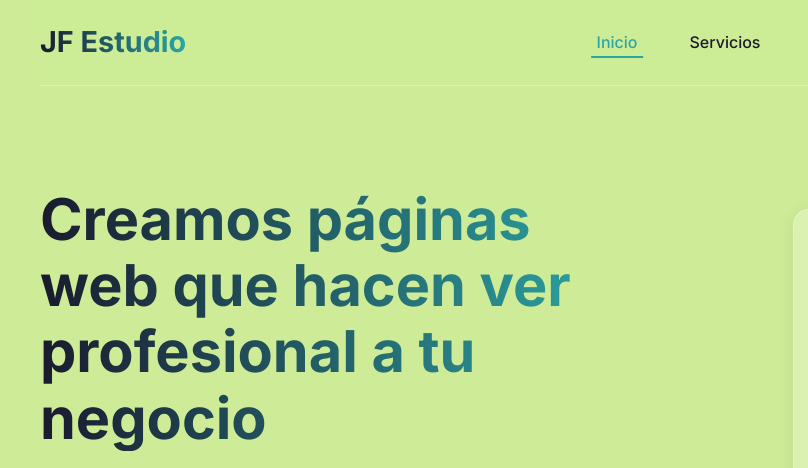
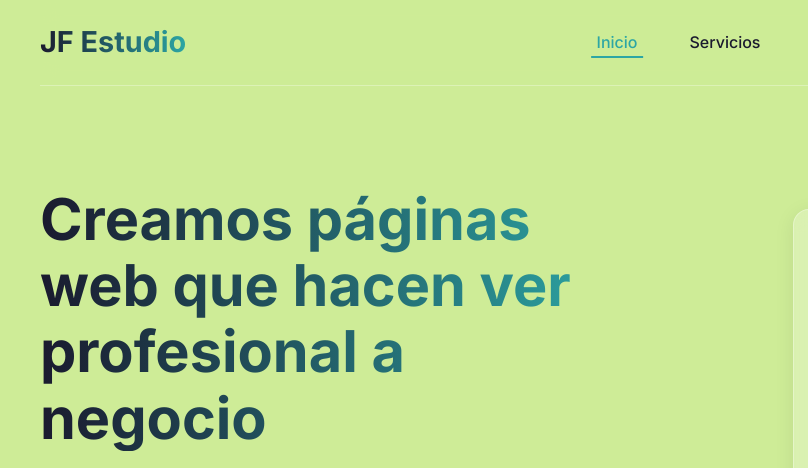
Before and after one commit to frn-22/JFestudio, a plain HTML site: page index.html in a window 1280 px wide. Shown: the top 468 px of the page, 0-808 px from the left. Drawn offline with Linux system fonts and the light colour scheme.

Commit message:
Update index.html

```diff
--- a/index.html
+++ b/index.html
@@ -79,7 +79,7 @@
       <!-- ===== HERO ===== -->
       <section class="hero" id="hero">
         <div class="hero-content">
-          <h1>Creamos páginas web que hacen ver profesional a tu negocio </h1>
+          <h1>Creamos páginas web que hacen ver profesional a  negocio </h1>
           <p>
             Diseñamos sitios web <strong>modernos, rápidos y claros</strong> para que tu marca transmita confianza,
             se destaque frente a la competencia y convierta visitas en consultas reales.
```
